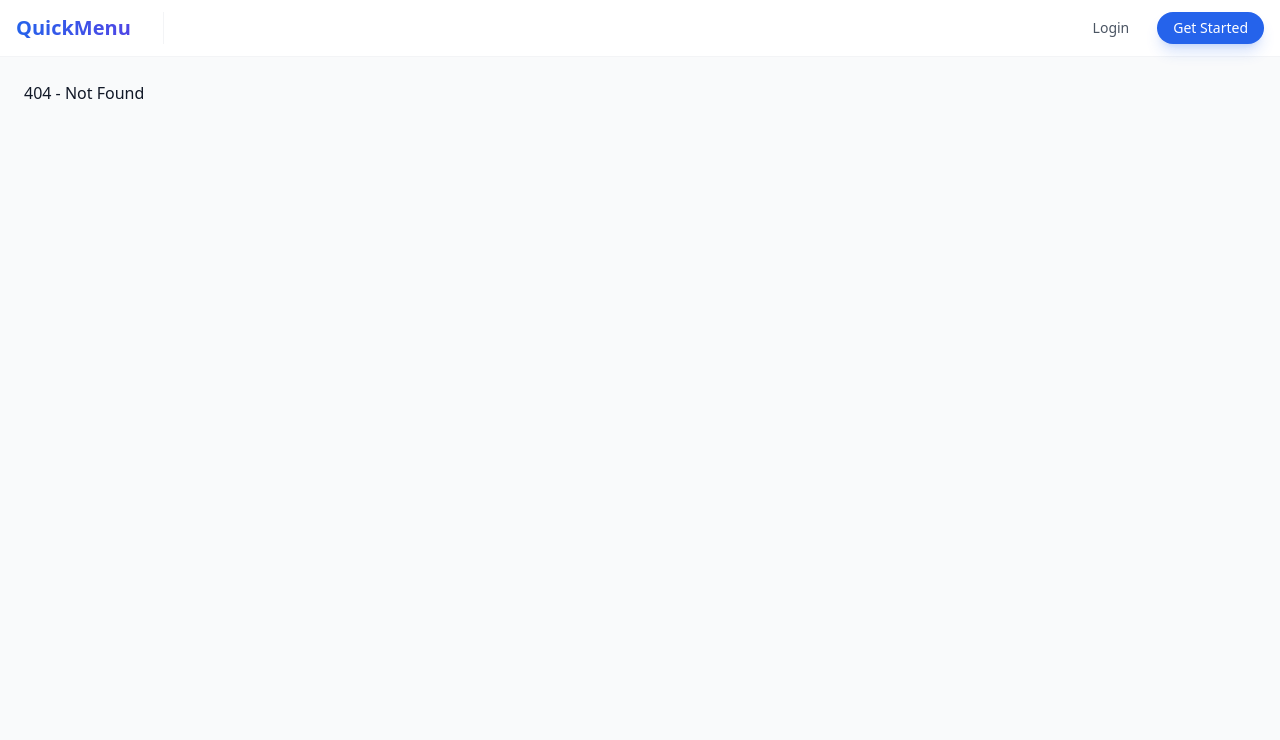
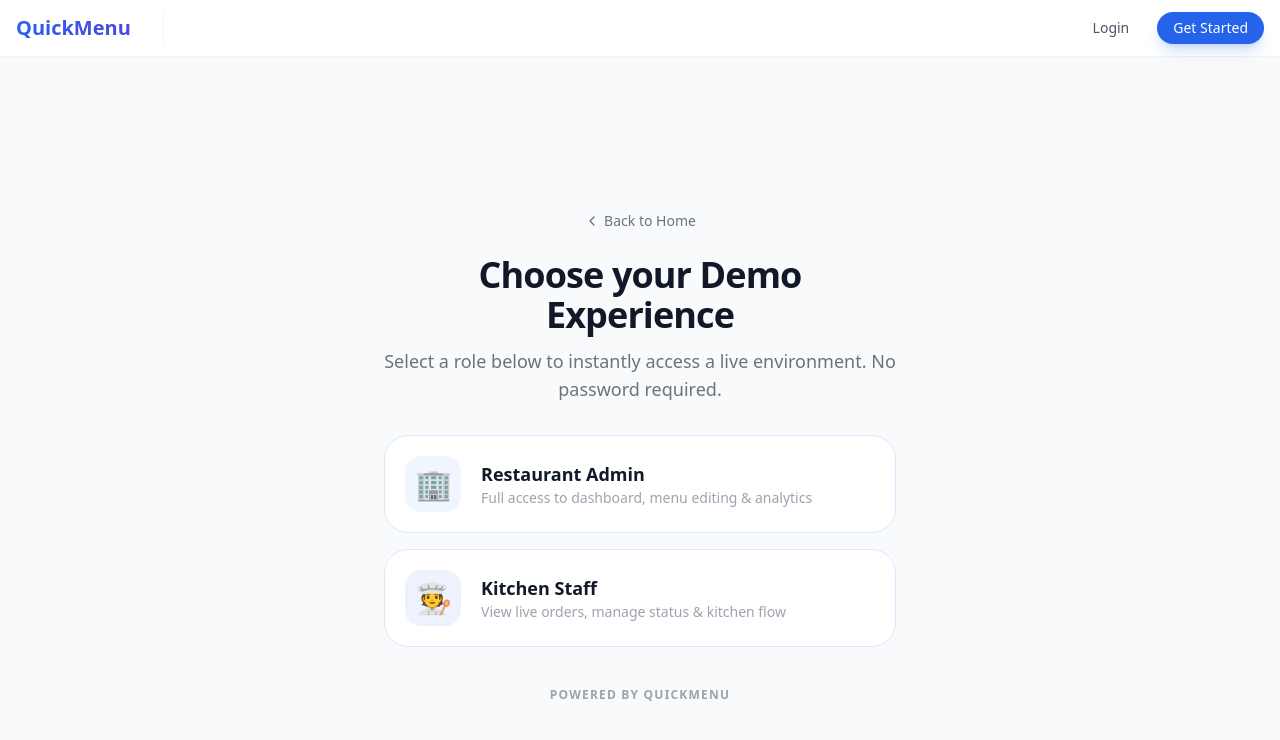
Before and after one commit to sohail24/Quick-Menu, a React (Vite) app in the folder frontend/: page /demo-selection in a window 1280 px wide. Before the commit this address had no page. Shown: the top 740 px of the page. Built offline with nearby package versions, Linux system fonts and the light colour scheme.

Commit message:
updated landing page

```diff
--- /dev/null
+++ b/frontend/src/pages/Auth/DemoSelection.tsx
@@ -0,0 +1,122 @@
+import React, { useState } from 'react';
+import { useNavigate } from 'react-router-dom';
+import api from '../../lib/api';
+import { useAuthStore } from '../../app/store';
+import { ChevronLeft } from 'lucide-react';
+
+export default function DemoSelection() {
+  const [loading, setLoading] = useState(false);
+  const setToken = useAuthStore((s) => s.setToken);
+  const navigate = useNavigate();
+
+  async function performDemoLogin(role: 'admin' | 'staff') {
+    setLoading(true);
+    try {
+      const email = role === 'admin' ? 'admin@quickmenu.local' : 'staff@quickmenu.local';
+      const password = role === 'admin' ? 'Admin123!' : 'Staff123!';
+
+      const res = await api.post('/api/auth/login', { email, password });
+      const token = res.data.token;
+
+      if (!token) throw new Error('No token returned');
+
+      setToken(token);
+
+      // Redirect based on role
+      if (role === 'admin') {
+        navigate('/admin');
+      } else {
+        navigate('/staff');
+      }
+    } catch (err: any) {
+      console.error(err);
+      alert(err?.response?.data?.message || 'Login failed. Please try again.');
+    } finally {
+      setLoading(false);
+    }
+  }
+
+  return (
+    <div className="min-h-screen bg-gray-50 flex flex-col relative overflow-hidden">
+        {/* Background Gradients */}
+        <div className="absolute top-0 right-0 -z-10 w-[600px] h-[600px] bg-blue-100/50 rounded-full blur-3xl opacity-60 translate-x-1/3 -translate-y-1/4"></div>
+        <div className="absolute bottom-0 left-0 -z-10 w-[500px] h-[500px] bg-indigo-100/50 rounded-full blur-3xl opacity-60 -translate-x-1/3 translate-y-1/4"></div>
+
+      <div className="container mx-auto px-4 py-8 flex-1 flex flex-col items-center justify-center">
+
+        <div className="w-full max-w-lg">
+          <div className="mb-8 text-center">
+            <button
+              onClick={() => navigate('/')}
+              className="mb-6 inline-flex items-center text-sm font-medium text-gray-500 hover:text-blue-600 transition-colors"
+            >
+              <ChevronLeft className="w-4 h-4 mr-1" />
+              Back to Home
+            </button>
+
+            <h1 className="text-3xl md:text-4xl font-extrabold text-gray-900 tracking-tight mb-3">
+              Choose your Demo Experience
+            </h1>
+            <p className="text-lg text-gray-500">
+              Select a role below to instantly access a live environment. No password required.
+            </p>
+          </div>
+
+          <div className="space-y-4">
+            {/* Admin Role */}
+            <button
+              type="button"
+              onClick={() => performDemoLogin('admin')}
+              disabled={loading}
+              className="w-full p-5 bg-white border border-blue-100 rounded-[24px] text-left hover:border-blue-500 hover:shadow-xl hover:shadow-blue-500/10 transition-all duration-300 group relative overflow-hidden active:scale-98"
+            >
+              <div className="flex items-center gap-5">
+                <div className="w-14 h-14 bg-blue-50 rounded-2xl flex items-center justify-center text-3xl group-hover:scale-110 group-hover:bg-blue-100 transition-all">
+                  🏢
+                </div>
+                <div className="flex-1">
+                  <div className="font-bold text-gray-900 text-lg">Restaurant Admin</div>
+                  <div className="text-sm text-gray-400 font-medium">Full access to dashboard, menu editing & analytics</div>
+                </div>
+                <div className="opacity-0 group-hover:opacity-100 transition-all translate-x-2 group-hover:translate-x-0">
+                    <div className="w-8 h-8 rounded-full bg-blue-600 flex items-center justify-center text-white">
+                        <span className="font-bold text-lg">→</span>
+                    </div>
+                </div>
+              </div>
+            </button>
+
+            {/* Staff Role */}
+            <button
+              type="button"
+              onClick={() => performDemoLogin('staff')}
+              disabled={loading}
+              className="w-full p-5 bg-white border border-indigo-100 rounded-[24px] text-left hover:border-indigo-500 hover:shadow-xl hover:shadow-indigo-500/10 transition-all duration-300 group relative overflow-hidden active:scale-98"
+            >
+              <div className="flex items-center gap-5">
+                <div className="w-14 h-14 bg-indigo-50 rounded-2xl flex items-center justify-center text-3xl group-hover:scale-110 group-hover:bg-indigo-100 transition-all">
+                  🧑‍🍳
+                </div>
+                 <div className="flex-1">
+                  <div className="font-bold text-gray-900 text-lg">Kitchen Staff</div>
+                  <div className="text-sm text-gray-400 font-medium">View live orders, manage status & kitchen flow</div>
+                </div>
+                <div className="opacity-0 group-hover:opacity-100 transition-all translate-x-2 group-hover:translate-x-0">
+                    <div className="w-8 h-8 rounded-full bg-indigo-600 flex items-center justify-center text-white">
+                        <span className="font-bold text-lg">→</span>
+                    </div>
+                </div>
+              </div>
+            </button>
+
+             <div className="pt-6 text-center">
+                 <p className="text-xs font-semibold text-gray-400 uppercase tracking-widest">
+                     Powered by QuickMenu
+                 </p>
+             </div>
+          </div>
+        </div>
+      </div>
+    </div>
+  );
+}
--- a/frontend/src/pages/Landing/components/Hero.tsx
+++ b/frontend/src/pages/Landing/components/Hero.tsx
@@ -21,32 +21,32 @@ export default function Hero() {
 
           {/* Text Content */}
           <div className="max-w-4xl mx-auto">
-            <div className="inline-block mb-4 px-4 py-1.5 rounded-full bg-blue-50 text-blue-600 text-sm font-semibold border border-blue-100">
+            <div className="inline-block mb-4 px-3 py-1 rounded-full bg-blue-50 text-blue-600 text-xs font-semibold border border-blue-100">
               🚀 The Future of Dining is Here
             </div>
 
-            <h1 className="text-5xl lg:text-7xl font-bold text-gray-900 mb-6 leading-tight">
+            <h1 className="text-3xl sm:text-4xl lg:text-7xl font-bold text-gray-900 mb-4 sm:mb-6 leading-tight">
               Contactless Ordering for <br/>
               <span className="bg-gradient-to-r from-blue-600 to-indigo-600 bg-clip-text text-transparent">Modern Restaurants</span>
             </h1>
 
-            <p className="text-xl text-gray-600 mb-10 leading-relaxed max-w-2xl mx-auto">
+            <p className="text-base sm:text-xl text-gray-600 mb-8 sm:mb-10 leading-relaxed max-w-2xl mx-auto px-2">
               Boost efficiency and sales with our premium digital menu platform.
               No app download required—just scan, order, and enjoy.
             </p>
 
-            <div className="flex flex-col sm:flex-row items-center justify-center gap-4">
+            <div className="flex flex-row items-center justify-center gap-3 w-full max-w-md mx-auto px-2">
               {token ? (
-                <Link to={dashboardPath} className="w-full sm:w-auto">
-                  <Button size="lg" className="w-full">Go to Dashboard</Button>
+                <Link to={dashboardPath} className="flex-1">
+                  <Button className="w-full lg:px-8 lg:py-4 lg:text-lg whitespace-nowrap">Dashboard</Button>
                 </Link>
               ) : (
-                <Link to="/login" className="w-full sm:w-auto">
-                  <Button size="lg" className="w-full">Try it for free</Button>
+                <Link to="/demo-selection" className="flex-1">
+                  <Button className="w-full lg:px-8 lg:py-4 lg:text-lg whitespace-nowrap px-2">Live Demo</Button>
                 </Link>
               )}
-              <Link to="/menu/demo" className="w-full sm:w-auto">
-                <Button variant="white" size="lg" className="w-full">View Demo Menu</Button>
+              <Link to="/menu/demo" className="flex-1">
+                <Button variant="primary" className="w-full bg-indigo-600 hover:bg-indigo-700 shadow-lg shadow-indigo-200 lg:px-8 lg:py-4 lg:text-lg whitespace-nowrap px-2">View Menu</Button>
               </Link>
             </div>
           </div>
--- a/frontend/src/routes/AppRoutes.tsx
+++ b/frontend/src/routes/AppRoutes.tsx
@@ -27,6 +27,7 @@ import LandingPage from '../pages/Landing/LandingPage';
 import AdminSettings from '../pages/Admin/AdminSettings';
 import ForgotPassword from '../pages/Auth/ForgotPassword';
 import ResetPassword from '../pages/Auth/ResetPassword';
+import DemoSelection from '../pages/Auth/DemoSelection';
 
 import PublicOnlyRoute from '../components/PublicOnlyRoute';
 
@@ -53,6 +54,14 @@ export default function AppRoutes() {
           element={
             <PublicOnlyRoute>
               <Signup />
+            </PublicOnlyRoute>
+          }
+        />
+        <Route
+          path="/demo-selection"
+          element={
+            <PublicOnlyRoute>
+               <DemoSelection />
             </PublicOnlyRoute>
           }
         />
```
